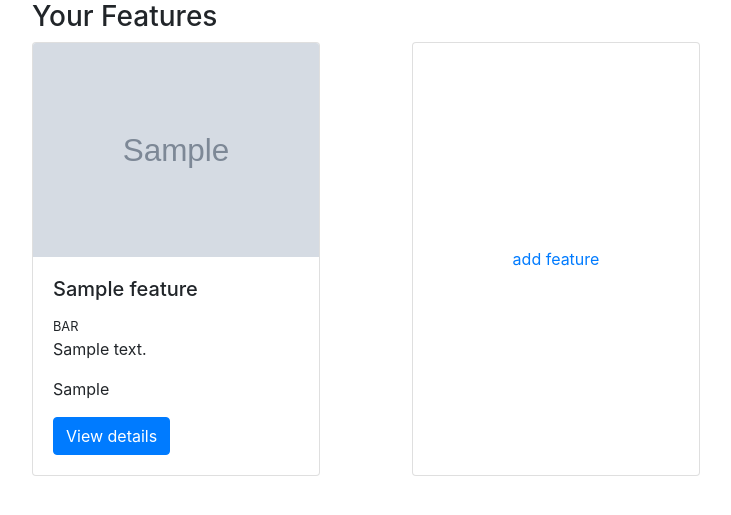
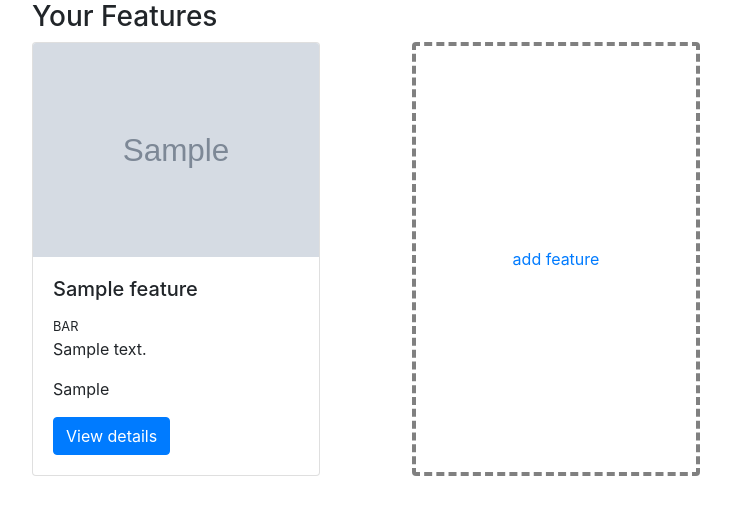
Before and after one commit to branchd1/mega_backend, a Django app: page /developer/ in a window 1280 px wide. Shown: the part 63-578 px from the top of the page, without its empty margins (53-784 px from the left). Run offline with Django 3.2, Linux system fonts and the light colour scheme; a user stored in the database is signed in; tables that the repository leaves empty hold one stand-in row (values such as "Sample post"); grey boxes marked "Sample" are stand-in pictures; some libraries are stand-ins or nearby versions.

Commit message:
developer feature web

```diff
--- a/core/static/core/style/style.css
+++ b/core/static/core/style/style.css
@@ -1,4 +1,4 @@
-a, a:hover, a:focus{
+a:hover{
     text-decoration: none;
 }
 
@@ -13,5 +13,8 @@ a, a:hover, a:focus{
 
 a.card:hover{
     background-color: lightgrey;
-    text-color: white;
 }
+
+.border-dashed{
+    border: 4px dashed grey;
+}
--- a/developer/templates/developer/index.html
+++ b/developer/templates/developer/index.html
@@ -23,7 +23,7 @@
         </div>
         {% endfor %}
         <div class="col-12 col-md-6 col-lg-4">
-            <a href="{% url 'developer:add_feature' %}" class="card" style="width: 18rem; height: 100%;">
+            <a href="{% url 'developer:add_feature' %}" class="card border-dashed" style="width: 18rem; height: 100%;">
                 <span class="my-auto mx-auto">add feature</span>
             </a>
         </div>
```
